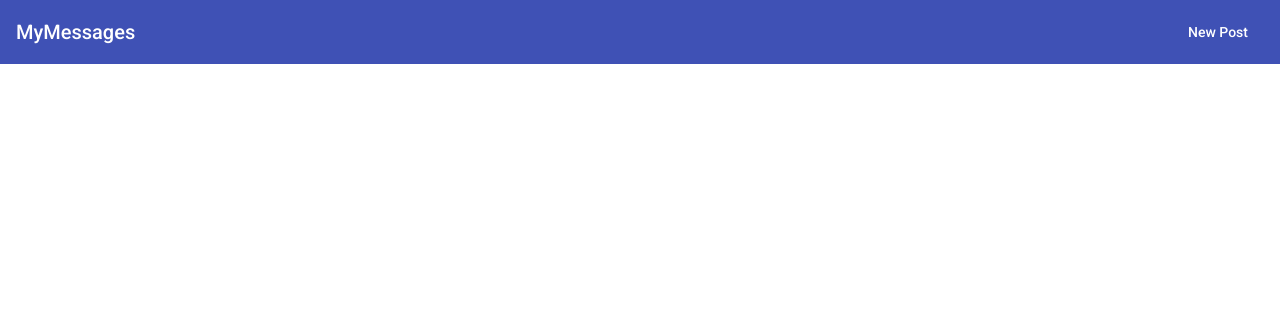
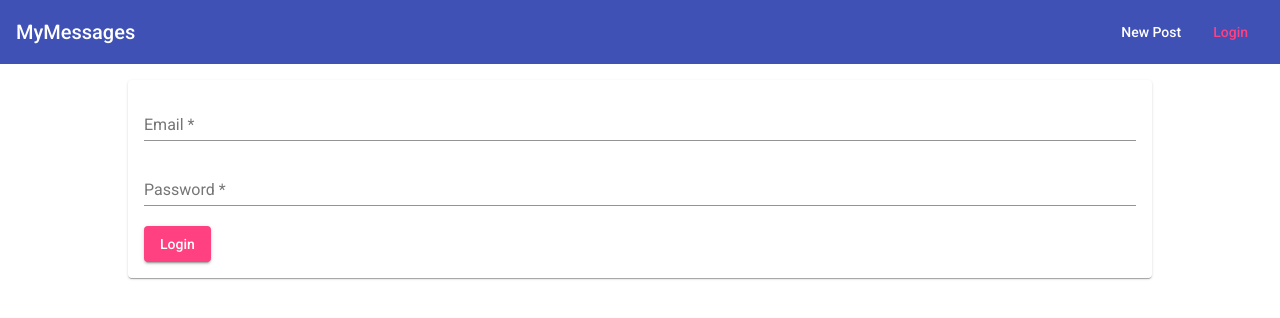
Before and after one commit to sumitsangale/mean-stack, an Angular app: page /login in a window 1280 px wide. Before the commit this address led to /. Shown: the top 318 px of the page. Built offline with nearby package versions, Linux system fonts and the light colour scheme.

Commit message:
created login form template

```diff
--- a/src/app/app-routing.module.ts
+++ b/src/app/app-routing.module.ts
@@ -3,11 +3,13 @@
 
 import { PostListComponent } from "./posts/post-list/post-list.component";
 import { PostCreateComponent } from "./posts/post-create/post-create.component";
+import { loginComponent } from "./auth/login/login.component";
 
 const routes: Routes = [
   { path: '', component: PostListComponent },
   { path: 'create', component: PostCreateComponent },
   { path: 'edit/:postId', component: PostCreateComponent },
+  { path: 'login', component: loginComponent },
 ];
 
 @NgModule({
--- /dev/null
+++ b/src/app/auth/login/login.component.css
@@ -0,0 +1,7 @@
+mat-form-field{
+  width: 100%;
+}
+
+mat-spinner {
+  margin: auto;
+}
--- /dev/null
+++ b/src/app/auth/login/login.component.html
@@ -0,0 +1,25 @@
+<mat-card>
+    <mat-spinner *ngIf="isLoading"></mat-spinner>
+    <form (submit)="onLogin(loginForm)" *ngIf="!isLoading" #loginForm="ngForm">
+      <mat-form-field>
+        <input
+          matInput
+          type="text"
+          name="email"
+          ngModel
+          required
+          email
+          placeholder="Email"
+          #emailInput = 'ngModel'>
+        <mat-error *ngIf="emailInput.invalid">Please enter a valid Email.</mat-error>
+      </mat-form-field>
+      <mat-form-field>
+        <input matInput type="password" name="password" ngModel required placeholder="Password" #passwordInput="ngModel">
+        <mat-error *ngIf="passwordInput.invalid">Please enter a valid Password.</mat-error>
+      </mat-form-field>
+      <button
+        mat-raised-button
+        color="accent"
+        type="submit">Login</button>
+    </form>
+  </mat-card>
--- /dev/null
+++ b/src/app/auth/login/login.component.ts
@@ -0,0 +1,15 @@
+import { Component } from "@angular/core";
+import { NgForm } from "@angular/forms";
+
+@Component({
+    templateUrl: './login.component.html',
+    styleUrls: ['./login.component.css']
+})
+export class loginComponent {
+
+    isLoading = false;
+
+    onLogin(form: NgForm){
+        console.log(form.value)
+    }
+}
--- a/src/app/header/header.component.css
+++ b/src/app/header/header.component.css
@@ -2,6 +2,7 @@
   list-style: none;
   padding: 0;
   margin: 0;
+  display: flex;
 }
 
 a {
--- a/src/app/header/header.component.html
+++ b/src/app/header/header.component.html
@@ -7,5 +7,8 @@
     <li>
       <a mat-button routerLink="/create" routerLinkActive="mat-accent">New Post</a>
     </li>
+    <li>
+      <a mat-button routerLink="/login" routerLinkActive="mat-accent">Login</a>
+    </li>
   </ul>
 </mat-toolbar>
```
Also changed, not shown: src/app/app.module.ts (+5 -2 lines).
